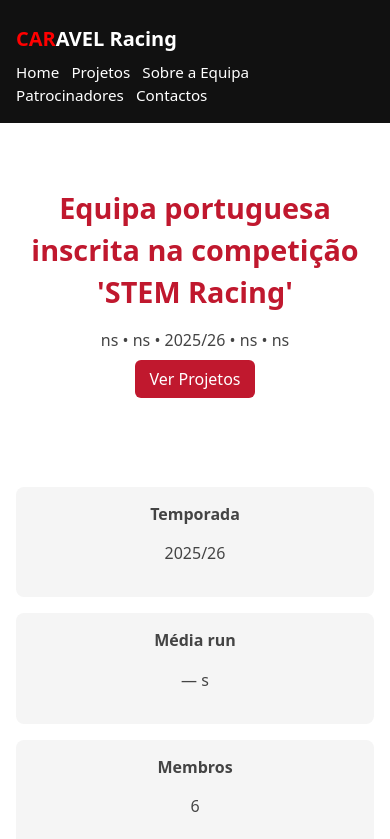
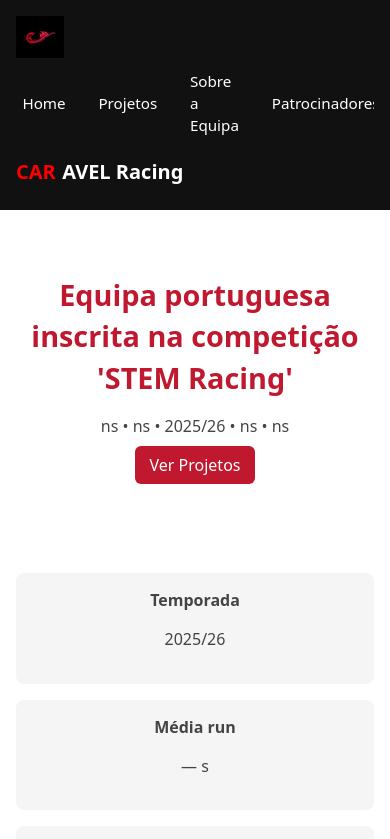
Before and after one commit to Caravel-Racing/CaravelRacing-f1, a plain HTML site: page index.html in a window 390 px wide. Shown: the top 839 px of the page. Drawn offline with Linux system fonts and the light colour scheme.

Commit message:
Add logo images and update header layout

```diff
--- a/css/styles.css
+++ b/css/styles.css
@@ -24,18 +24,75 @@
 .site-header .container{
   display:flex;
   align-items:center;
-  justify-content:space-between;
+  gap:1rem;
+  /* usamos margin/padding do .container global */
 }
+
+/* Logo (coloca o ficheiro: images/logo.png ou ajusta o caminho) */
+.site-logo{
+  display:block;
+  width:56px;    /* ajusta conforme o desejado */
+  height:auto;
+  flex: 0 0 auto;
+}
+
+/* Nav no meio — torna-a um flex para espaçamento consistente */
+.nav{
+  display:flex;
+  gap:0.75rem;
+  align-items:center;
+  flex: 0 1 auto;
+}
+
+/* Links da navegação */
+.nav a{
+  color:#fff;
+  text-decoration:none;
+  margin-left:0;     /* deixamos o espaçamento via gap no .nav */
+  font-size:0.95rem;
+  padding:0.25rem 0.4rem;
+}
+
+/* Marca (força para a direita) */
 .brand{
   margin:0;
   padding:0.5rem 0;
   font-size:1.25rem;
+  color:inherit;
+  margin-left: auto;     /* empurra a marca para a extrema direita */
+  display:flex;
+  align-items:center;
+  gap:0.4rem;
+  white-space:nowrap;
 }
-.nav a{
-  color:#fff;
-  text-decoration:none;
-  margin-left:1rem;
-  font-size:0.95rem;
+
+/* Pequeno ajuste visual quando quiseres destacar "CAR" a vermelho com spans inline */
+.brand span { display:inline-block; vertical-align:middle; }
+
+/* MOBILE: empilha e garante que a marca fica alinhada à direita no ecrã pequeno */
+@media (max-width:600px){
+  .site-header .container{
+    flex-direction:column;
+    align-items:flex-start;
+    gap:0.5rem;
+  }
+
+  /* Mantém o nav ocupando a largura e permitindo scroll horizontal se necessário */
+  .nav{
+    width:100%;
+    overflow-x:auto;
+  }
+
+  /* Marca ocupa 100% mas alinhada à direita */
+  .brand{
+    width:100%;
+    text-align:right;
+    margin-left:0;
+  }
+
+  .site-logo{
+    width:48px;
+  }
 }
 
 .hero{
--- a/index.html
+++ b/index.html
@@ -29,7 +29,9 @@
 
 <header class="site-header">
   <div class="container">
-      <h1 class="brand"><span style="color: red; text-transform: uppercase;">CAR</span>AVEL Racing</h1>
+    <!-- Logo: coloque o ficheiro em images/logo.png -->
+    <img class="site-logo" src="images/logo.png" alt="Caravel Racing logo">
+
     <nav class="nav">
       <a href="index.html">Home</a>
       <a href="projects.html">Projetos</a>
@@ -37,8 +39,11 @@
       <a href="patrocinadores.html">Patrocinadores</a>
       <a href="contact.html">Contactos</a>
     </nav>
+
+    <h1 class="brand"><span style="color: red; text-transform: uppercase;">CAR</span>AVEL Racing</h1>
   </div>
 </header>
+
 
   <main class="container">
     <section class="hero">
```
Also changed, not shown: sobre-equipa.html (+2 -2 lines), images/logo.png (added), images/logo2.png (added). Lines whose indentation alone changed are shown as unchanged.
